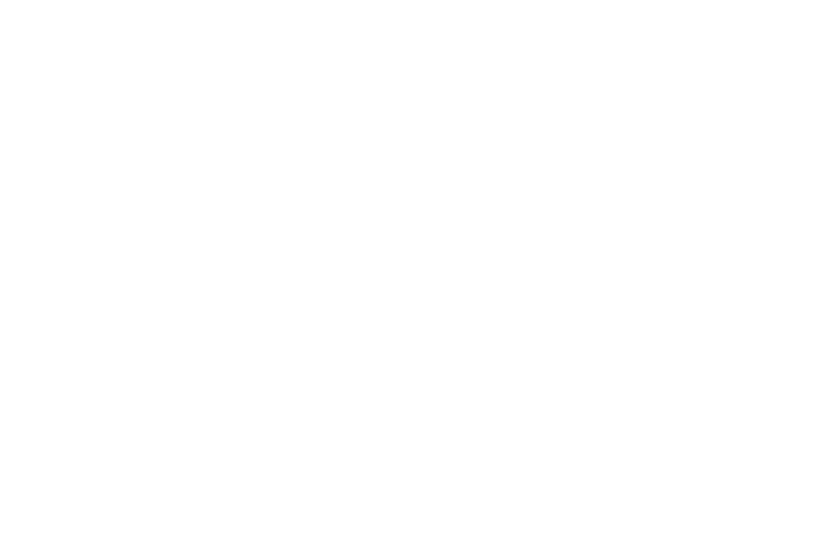
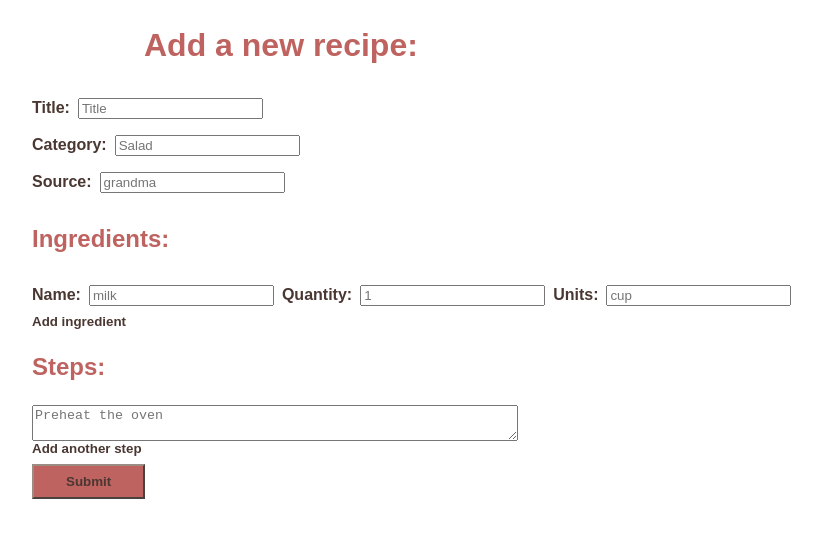
Before and after one commit to Secret-Family-Recipes-Cookbook-3/front-end, a React (Create React App) app in the folder secret-family-recipes/: page /dashboard in a window 1280 px wide. Shown: the top 538 px of the page, without its empty margins (80-902 px from the left). Built offline with nearby package versions, Linux system fonts and the light colour scheme; a web font is replaced by a local one.

Commit message:
ingredients

```diff
--- a/secret-family-recipes/src/App.js
+++ b/secret-family-recipes/src/App.js
@@ -1,11 +1,12 @@
 import React from 'react';
 import './App.css';
+import FormikRecipeForm from "./components/AddRecipes";
 
 
 function App() {
   return (
     <div className="App">
-
+      <FormikRecipeForm></FormikRecipeForm>
     </div>
   );
 }
--- a/secret-family-recipes/src/components/AddRecipes.js
+++ b/secret-family-recipes/src/components/AddRecipes.js
@@ -1,8 +1,9 @@
-import React, { useState, useEffect } from "react";
+import React, { useState, useEffect, Component } from "react";
 import { withFormik, Form, Field } from "formik";
 import * as Yup from "yup";
 import styled from "styled-components";
 import axios from "axios";
+import Ingredient from "./Ingredient";
 
 const RecipeHolder = styled.div `
     display: flex;
@@ -47,11 +48,13 @@ const SubmitButton = styled.button `
     }
 `;
 
+
 const RecipeForm = ({ values, errors, touched, status }) => {
     const [recipe, setRecipe] = useState([]);
     useEffect(() => {
         status && setRecipe(recipe => [...recipe, status]);
     }, [status]);
+
     return (
         <div>
             <Title>Add a new recipe:</Title>
@@ -88,36 +91,8 @@ const RecipeForm = ({ values, errors, touched, status }) => {
                     />
                     </label>
                     <h3>Ingredients:</h3>
-                    <Ingredients>
-                        <label htmlFor="name">Name:
-                        <Field
-                            id="name"
-                            type="text"
-                            name="name"
-                            placeholder="milk"
-                            className="input"
-                        />
-                        </label>
-                        <label htmlFor="quantity">Quantity:
-                        <Field
-                            id="quantity"
-                            type="text"
-                            name="quantity"
-                            placeholder="1"
-                            className="input"
-                        />
-                        </label>
-                        <label htmlFor="units">Units:
-                        <Field
-                            id="units"
-                            type="text"
-                            name="units"
-                            placeholder="cup"
-                            className="input"
-                        />
-                        </label>
-                        <AddButton>Add more ingredients</AddButton>
-                    </Ingredients>
+                    <Ingredient></Ingredient>
+
                     <h3>Steps:</h3>
                     <Field as="textarea" className="steps" type="text" name="steps" placeholder="Preheat the oven" />
                     <AddButton>Add another step</AddButton>
--- /dev/null
+++ b/secret-family-recipes/src/components/Ingredient.js
@@ -0,0 +1,96 @@
+import React from "react";
+import { withFormik, Form, Field } from "formik";
+import * as Yup from "yup";
+import styled from "styled-components";
+
+const Ingredients = styled.div `
+    display: flex;
+`;
+
+const AddButton = styled.button `
+    display:block;
+    background:none;
+    border:none;
+    margin:0;
+    padding:0;
+    cursor: pointer;
+    color: #4A3731;
+    font-weight: bold;
+    &:hover {
+        color: #d97471;
+    }
+`;
+
+class Ingredient extends React.Component {
+
+    state = {
+        recipesList: [{
+            name: "",
+            quantity: 0,
+            units: ""
+        }]
+    }
+
+    handleChange = (e, index) => {
+        this.state.recipesList[index] = e.target.value;
+        this.setState({ [e.target.name]: e.target.value })
+    }
+
+    addNewRow = (e) => {
+        this.setState((prevState) => ({
+            recipesList: [...prevState.recipesList, { name: "", quantity: 0, units: "" }],
+        }));
+    }
+
+    render() {
+        let { recipesList } = this.state;
+        return (
+            <div>
+            {
+            this.state.recipesList.map((ingredient, index) => {
+                return (
+
+                    <Ingredients key={index}>
+                        <label htmlFor="name">Name:
+                        <Field
+                            //onChange = {(e)=>this.handleChange(e)}
+                            id="name"
+                            type="text"
+                            name="name"
+                            placeholder="milk"
+                            className="input"
+                            //value={ingredient.name}
+                        />
+                        </label>
+                        <label htmlFor="quantity">Quantity:
+                        <Field
+                            id="quantity"
+                            type="text"
+                            name="quantity"
+                            placeholder="1"
+                            className="input"
+                            //value={ingredient.quantity}
+                        />
+                        </label>
+                        <label htmlFor="units">Units:
+                        <Field
+                            id="units"
+                            type="text"
+                            name="units"
+                            placeholder="cup"
+                            className="input"
+                            //value={ingredient.units}
+                        />
+                        </label>
+                    </Ingredients>
+                )
+            })
+        }
+
+            <AddButton onClick = {this.addNewRow}>Add ingredient</AddButton>
+            </div>
+        )
+    };
+};
+
+export default Ingredient;
```
